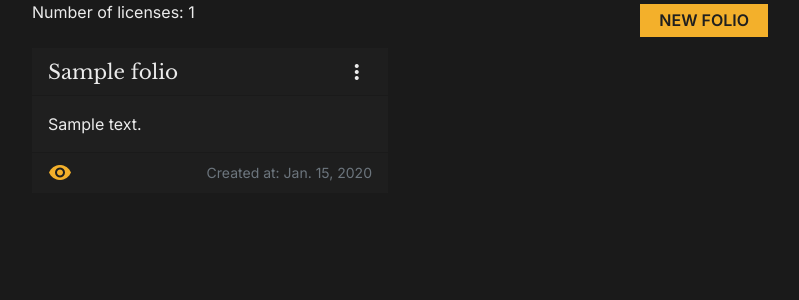
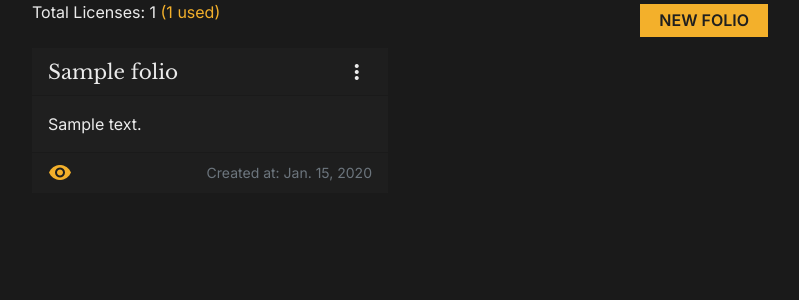
Before and after one commit to Code-Institute-Submissions/KieranSweeden-fol.io, a Django app: page /library/ in a window 1280 px wide. Shown: the part 223-523 px from the top of the page, without its empty margins (240-1039 px from the left). Run offline with Django 4.2, Linux system fonts and the light colour scheme; a user stored in the database is signed in; tables that the repository leaves empty hold one stand-in row (values such as "Sample post"); parts of the project's set-up code (start-up, migrations or seed data) failed here and were passed over; some libraries are stand-ins or nearby versions.

Commit message:
Add presentation of total & used licenses in folio library

```diff
--- a/library/templates/library/view_library.html
+++ b/library/templates/library/view_library.html
@@ -14,7 +14,7 @@
     <div class="row">
         <div class="col-12 d-flex justify-content-between align-items-center">
             <p>
-                Number of licenses: {{ license_amount }}
+                Total Licenses: {{ total_licenses }} <span class="text-feature-color">({{used_licenses}} used)</span>
             </p>
             <button type="button" class="btn btn-primary" data-bs-toggle="modal" data-bs-target="#modal_create_folio">
                 New Folio
--- a/library/views.py
+++ b/library/views.py
@@ -33,12 +33,19 @@ def view_library(request):
         pk=request.user.id
     )
 
+    amount_of_published_folios = len(Folio.objects.filter(
+        author_id=request.user
+    ).filter(
+        is_published=True
+    ))
+
     form = CreateFolioForm()
 
     context = {
         "form": form,
         "folios": folios,
-        "license_amount": user_account.number_of_licenses
+        "total_licenses": user_account.number_of_licenses,
+        "used_licenses": amount_of_published_folios
     }
 
     return render(request, "library/view_library.html", context=context)
```
